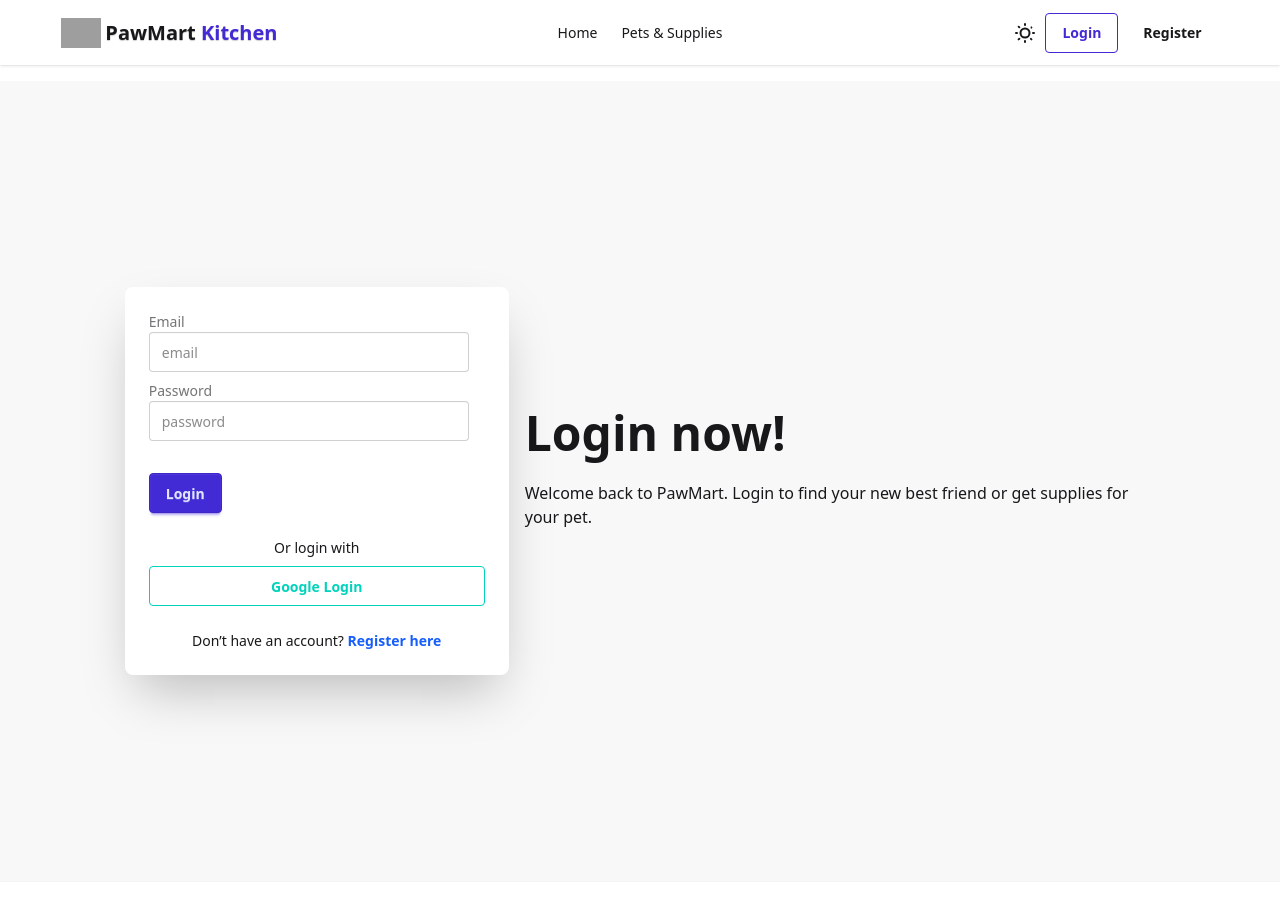
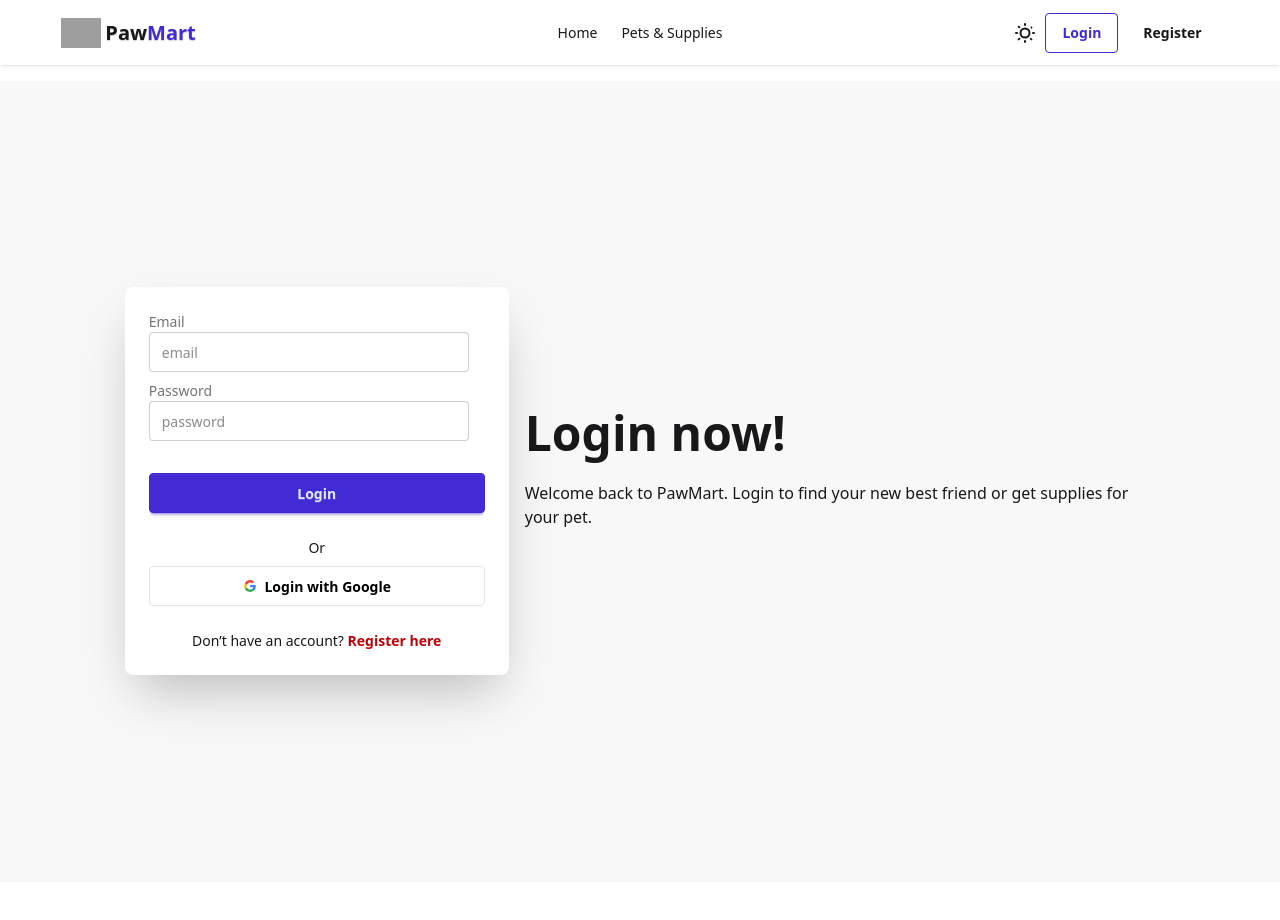
Before and after one commit to marufsakhawat/asg_10_client, a React (Vite) app in the folder asg-10-client/: page /login in a window 1280 px wide. Shown: the top 920 px of the page. Built offline with nearby package versions, Linux system fonts and the light colour scheme; no server answers; grey boxes are pictures that could not be loaded.

Commit message:
Nav and footer made hidden in 404 page and some tiny issues fixed

```diff
--- a/asg-10-client/src/Login/Login.jsx
+++ b/asg-10-client/src/Login/Login.jsx
@@ -79,22 +79,23 @@
               />
             </div>
             <div className="form-control mt-6">
-              <button type="submit" className="btn btn-primary">
+              <button type="submit" className="btn btn-primary w-full">
                 Login
               </button>
             </div>
           </form>
           <div className="card-body pt-0">
-            <p className="text-center">Or login with</p>
+            <p className="text-center">Or</p>
             <button
               onClick={handleGoogleLogin}
-              className="btn btn-outline btn-accent"
+              className="btn bg-white text-black border-[#e5e5e5]"
             >
-              Google Login
+              <svg aria-label="Google logo" width="16" height="16" xmlns="http://www.w3.org/2000/svg" viewBox="0 0 512 512"><g><path d="m0 0H512V512H0" fill="#fff"></path><path fill="#34a853" d="M153 292c30 82 118 95 171 60h62v48A192 192 0 0190 341"></path><path fill="#4285f4" d="m386 400a140 175 0 0053-179H260v74h102q-7 37-38 57"></path><path fill="#fbbc02" d="m90 341a208 200 0 010-171l63 49q-12 37 0 73"></path><path fill="#ea4335" d="m153 219c22-69 116-109 179-50l55-54c-78-75-230-72-297 55"></path></g></svg>
+              Login with Google
             </button>
             <p className="text-center mt-4">
               Don’t have an account?{" "}
-              <Link to="/register" className="text-blue-600 font-bold">
+              <Link to="/register" className="text-red-700 font-bold">
                 Register here
               </Link>
             </p>
--- a/asg-10-client/src/Pages/Shared/Footer.jsx
+++ b/asg-10-client/src/Pages/Shared/Footer.jsx
@@ -12,8 +12,7 @@
             <div className="flex items-center gap-1 ">
                 <img className="w-10 " src="./logo.png" alt="" />
                 <h2 className="text-xl font-bold text-shadow-xs">
-                  PawMart
-                  <span className="text-primary"> Kitchen</span>
+                  Paw<span className="text-primary">Mart</span>
                 </h2>
               </div>
             <p>
--- a/asg-10-client/src/Pages/Shared/Navbar.jsx
+++ b/asg-10-client/src/Pages/Shared/Navbar.jsx
@@ -100,8 +100,7 @@
               <div className="flex items-center gap-1 ">
                 <img className="w-10 " src="./logo.png" alt="" />
                 <h2 className="text-xl font-bold text-shadow-xs">
-                  PawMart
-                  <span className="text-primary"> Kitchen</span>
+                  Paw<span className="text-primary">Mart</span>
                 </h2>
               </div>
             </Link>
--- a/asg-10-client/src/Register/Register.jsx
+++ b/asg-10-client/src/Register/Register.jsx
@@ -109,7 +109,7 @@
               />
             </div>
             <div className="form-control mt-6">
-              <button type="submit" className="btn btn-primary">
+              <button type="submit" className="btn btn-primary w-full">
                 Register
               </button>
             </div>
@@ -117,7 +117,7 @@
           <div className="card-body pt-0">
             <p className="text-center mt-4">
               Already have an account?{" "}
-              <Link to="/login" className="text-blue-600 font-bold">
+              <Link to="/login" className="text-red-700 font-bold">
                 Login here
               </Link>
             </p>
```
Also changed, not shown: asg-10-client/src/Routes/Routes.jsx (+18 -20 lines).
